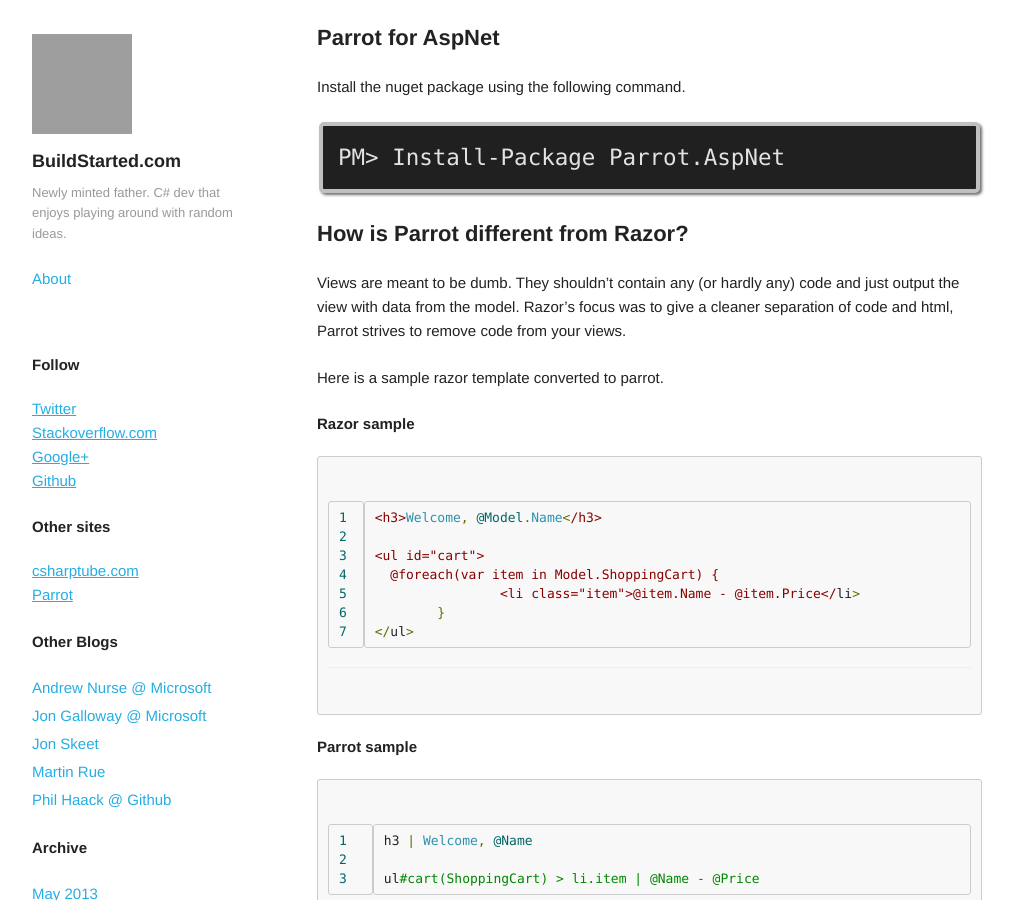
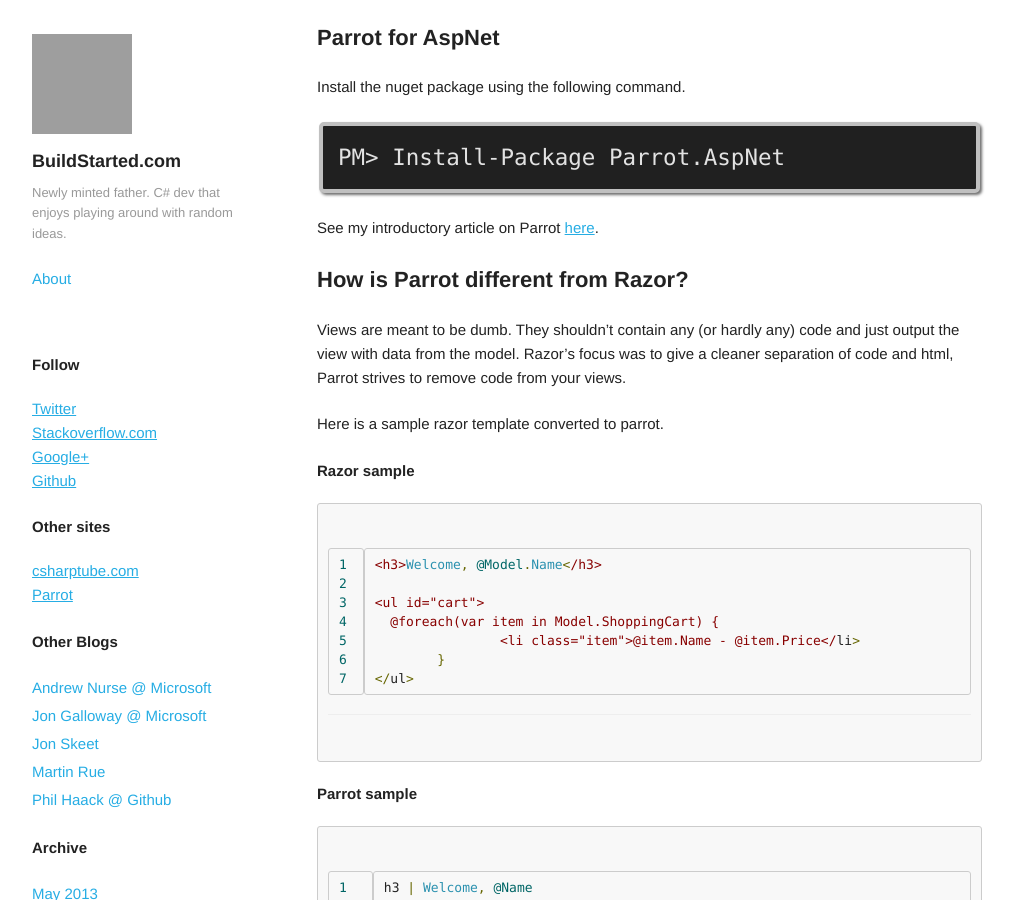
Before and after one commit to Buildstarted/buildstarted.com, a Jekyll site: the page built from _posts/2013-05-30-parrot-for-aspnet.md, in a window 1280 px wide and 900 px high, cut to the strip 0-900 px from the top of the window. Shown: the whole strip, without its empty margins (133-1148 px from the left). Built offline with Jekyll 4.4.1, drawn with Linux system fonts in a browser that asks for light colours; nearby versions of some CDN libraries; Markdown is read by kramdown in place of the engine named in the settings; comment, search, counter and statistics services are not loaded; grey boxes are pictures that could not be loaded.

Commit message:
added introductory link

```diff
--- a/_posts/2013-05-30-parrot-for-aspnet.md
+++ b/_posts/2013-05-30-parrot-for-aspnet.md
@@ -4,6 +4,8 @@ title: Parrot for AspNet
 ---
 Install the nuget package using the following command.
 <div class="nuget-badge"><p><code>PM&gt; Install-Package Parrot.AspNet</code></p></div>
+
+See my introductory article on Parrot [here](http://buildstarted.com/2012/08/17/why-you-should-care-about-parrot-a-new-asp-net-mvc-view-engine/).
 
 How is Parrot different from Razor?
 ===================================
```
